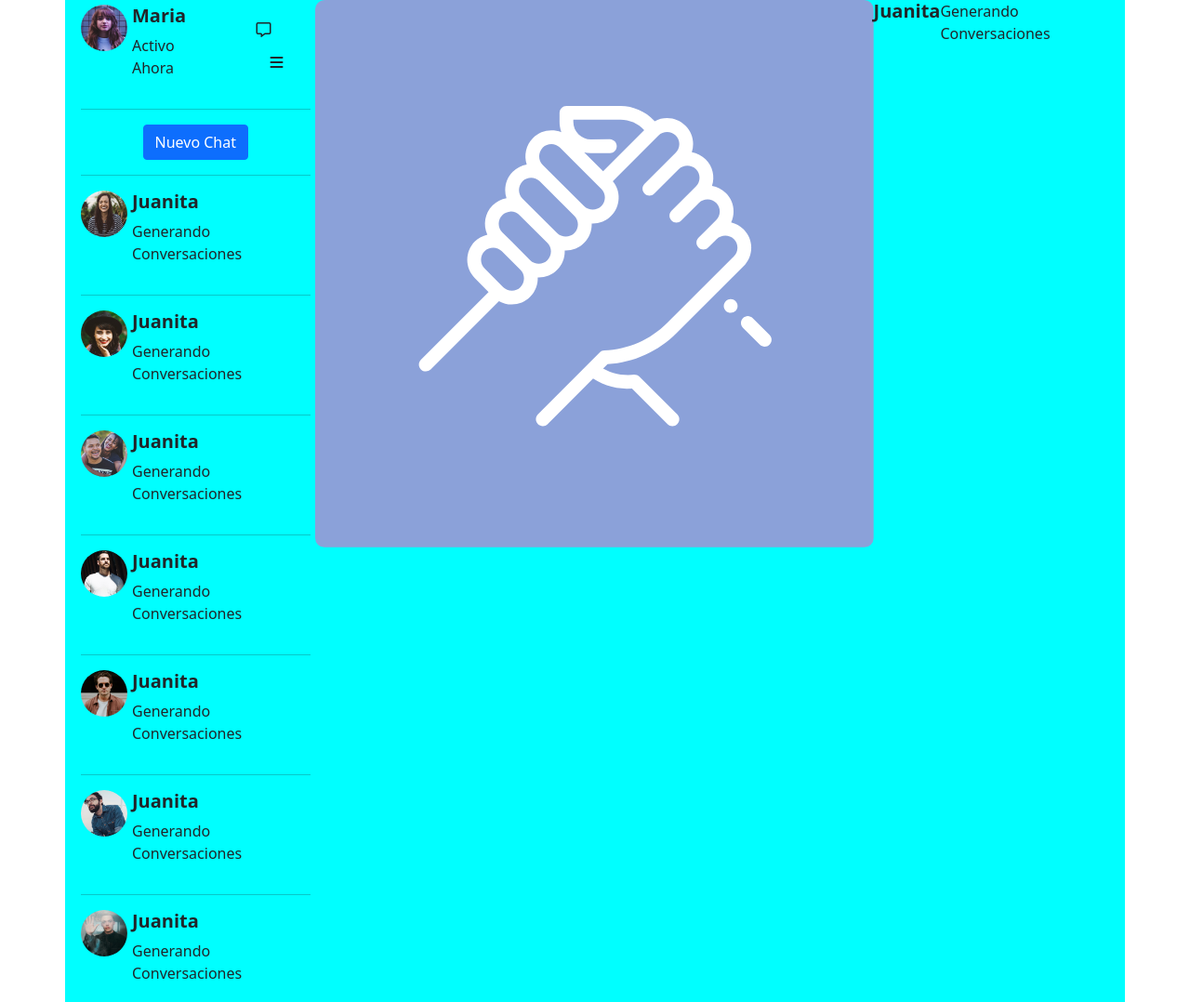
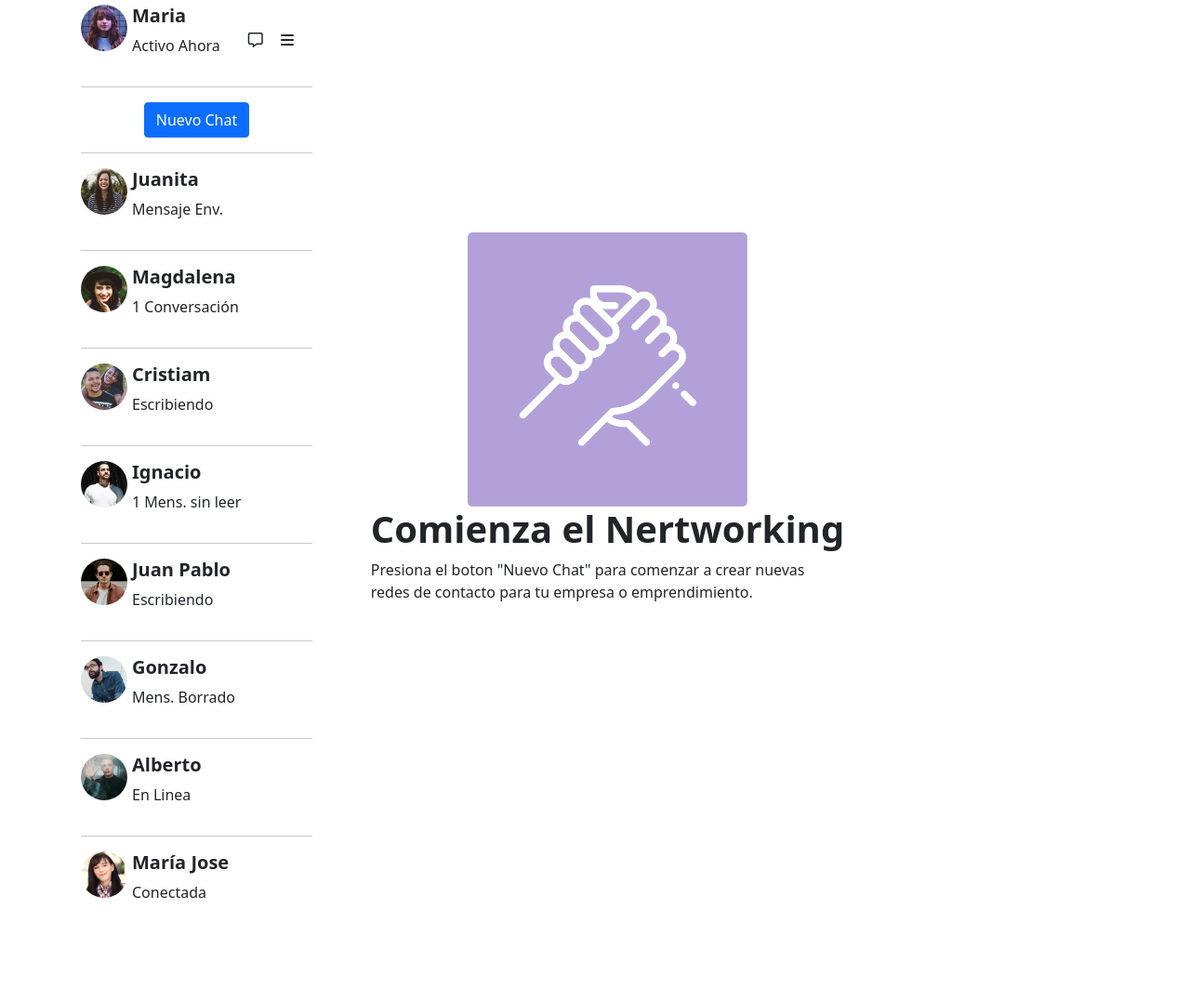
Before and after one commit to LarissonRivero/Desafio-Flexbox, a plain HTML site: page index.html in a window 1280 px wide. Shown: the top 1078 px of the page at 93% size. After the commit the page ends 1009 px from the top, so only its background shows below. Drawn offline with nearby package versions, Linux system fonts and the light colour scheme.

Commit message:
Finalizacion del Desafio

```diff
--- a/asset/style.css
+++ b/asset/style.css
@@ -5,8 +5,6 @@
 }
 .container{
     display: flex;
-    background-color: aqua;
-    min-height: 100vh;
 }
 
 body{
@@ -14,7 +12,7 @@ body{
 }
 
 .icon{
-    margin: 15px 5px 5px 55px;
+    margin: 15px 5px 5px 30px;
 }
 
 .fa-solid{
@@ -27,6 +25,7 @@ body{
     width: 50px;
     height: 50px;
 }
+
 .list{
     list-style: none;
     padding: 5px;
@@ -40,3 +39,10 @@ body{
     text-align: center;
     flex-direction: column;
 }
+
+.container-fluid{
+    display: flex;
+    flex-direction: column;
+    align-items: center;
+    margin-top: 40%;
+}
--- a/index.html
+++ b/index.html
@@ -13,8 +13,8 @@
     <title>Flexbox</title>
 </head>
 <body>
-    <div class="container">
-        <div class="items1">
+    <div class="container"><!--Contenedor Principal-->
+        <div class="items1"><!--Items 1 Menu Contactos-->
             <ul class="list">
                 <li class="list-item">
                   <div class="list-item__image">
@@ -22,7 +22,7 @@
                   </div>
                   <div class="list-item__content">
                     <h5><b>Maria</b></h5>
-                    <p>Activo Ahora</p>
+                    <p class="activo"> Activo Ahora</p>
                   </div>
                   <div class="icon">
                     <i class="fa-regular fa-message"></i>
@@ -40,7 +40,7 @@
                     </div>
                     <div class="list-item__content">
                       <h5><b>Juanita</b></h5>
-                      <p>Generando Conversaciones</p>
+                      <p>Mensaje Env.</p>
                     </div>
                 </li>
                   <hr>
@@ -49,8 +49,8 @@
                     <img src="asset/img/Screen Shot 2018-11-28 at 15.28.04.jpg" class="contacto-gral" alt="Imagen de Contacto">
                   </div>
                   <div class="list-item__content">
-                    <h5><b>Juanita</b></h5>
-                    <p>Generando Conversaciones</p>
+                    <h5><b>Magdalena</b></h5>
+                    <p>1 Conversación</p>
                   </div>
                 </li>
                     <hr>
@@ -59,8 +59,8 @@
                     <img src="asset/img/Screen Shot 2018-11-28 at 15.28.30.jpg" class="contacto-gral" alt="Imagen de Contacto">
                   </div>
                   <div class="list-item__content">
-                    <h5><b>Juanita</b></h5>
-                    <p>Generando Conversaciones</p>
+                    <h5><b>Cristiam</b></h5>
+                    <p>Escribiendo</p>
                   </div>
                 </li>
                 <hr>
@@ -69,8 +69,8 @@
                     <img src="asset/img/Screen Shot 2018-11-28 at 15.30.34.jpg" class="contacto-gral" alt="Imagen de Contacto">
                   </div>
                   <div class="list-item__content">
-                    <h5><b>Juanita</b></h5>
-                    <p>Generando Conversaciones</p>
+                    <h5><b>Ignacio</b></h5>
+                    <p>1 Mens. sin leer</p>
                   </div>
                 </li>
                 <hr>
@@ -79,8 +79,8 @@
                     <img src="asset/img/Screen Shot 2018-11-28 at 15.30.54.jpg" class="contacto-gral" alt="Imagen de Contacto">
                   </div>
                   <div class="list-item__content">
-                    <h5><b>Juanita</b></h5>
-                    <p>Generando Conversaciones</p>
+                    <h5><b>Juan Pablo</b></h5>
+                    <p>Escribiendo</p>
                   </div>
                 </li>
                 <hr>
@@ -89,8 +89,8 @@
                     <img src="asset/img/Screen Shot 2018-11-28 at 15.31.09.jpg" class="contacto-gral" alt="Imagen de Contacto">
                   </div>
                   <div class="list-item__content">
-                    <h5><b>Juanita</b></h5>
-                    <p>Generando Conversaciones</p>
+                    <h5><b>Gonzalo</b></h5>
+                    <p>Mens. Borrado</p>
                   </div>
                 </li>
                 <hr>
@@ -99,8 +99,8 @@
                     <img src="asset/img/Screen Shot 2018-11-28 at 15.32.16.jpg" class="contacto-gral" alt="Imagen de Contacto">
                   </div>
                   <div class="list-item__content">
-                    <h5><b>Juanita</b></h5>
-                    <p>Generando Conversaciones</p>
+                    <h5><b>Alberto</b></h5>
+                    <p>En Linea</p>
                   </div>
                 </li>
                 <hr>
@@ -109,17 +109,21 @@
                     <img src="asset/img/Screen Shot 2018-11-28 at 15.32.44.jpg" class="contacto-gral" alt="Imagen de Contacto">
                   </div>
                   <div class="list-item__content">
-                    <h5><b>Juanita</b></h5>
-                    <p>Generando Conversaciones</p>
+                    <h5><b>María Jose</b></h5>
+                    <p>Conectada</p>
                   </div>
                 </li>
             </ul>
+        </div><!--Finaliza Contenedor Contactos-->
+        <div class="items2">
+          <div class="container-fluid" >
+              <img src="asset/img/hand.png" width="50%" class="img-prin" alt="Imagen Principal">
+              <div class="text">
+                <h1><b>Comienza el  Nertworking</b></h1>
+                <p>Presiona el boton "Nuevo Chat" para comenzar a crear nuevas <br> redes de contacto para tu empresa o emprendimiento.</p>
+              </div>
+          </div>
         </div>
-        <div class="items2">
-            <img src="asset/img/hand.png" class="img-prin" alt="Imagen Principal">
-        </div><!--Finaliza Contenedor Contactos-->
-            <h5><b>Juanita</b></h5><br>
-            <p>Generando Conversaciones</p>
     </div>
 </body>
 </html>
```
Lines whose indentation alone changed are shown as unchanged.
